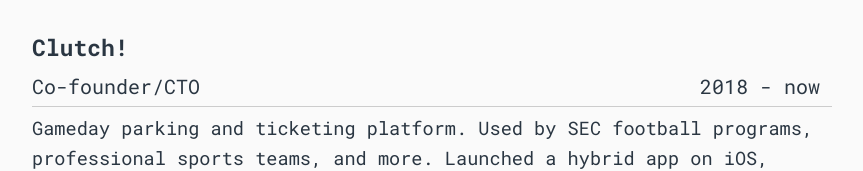
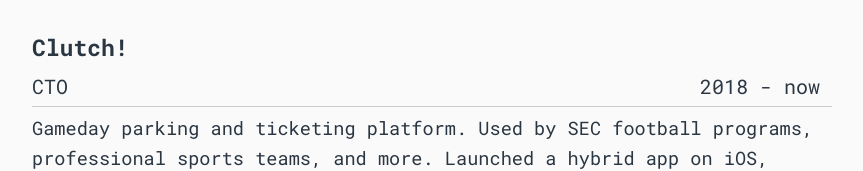
Before and after one commit to rgharris/rgharris.github.io, a plain HTML site: page index.html in a window 1280 px wide. Shown: the part 318-489 px from the top of the page, without its empty margins (208-1071 px from the left). Drawn offline with Linux system fonts and the light colour scheme.

Commit message:
Simplify job title

```diff
--- a/index.html
+++ b/index.html
@@ -34,7 +34,7 @@
       <section class='sub-section'>
         <h3 class='title'>Clutch!</h3>
         <div class='subtitle'>
-          <div>Co-founder/CTO</div>
+          <div>CTO</div>
           <div>2018 - now&nbsp;</div>
         </div>
         <hr>
```
